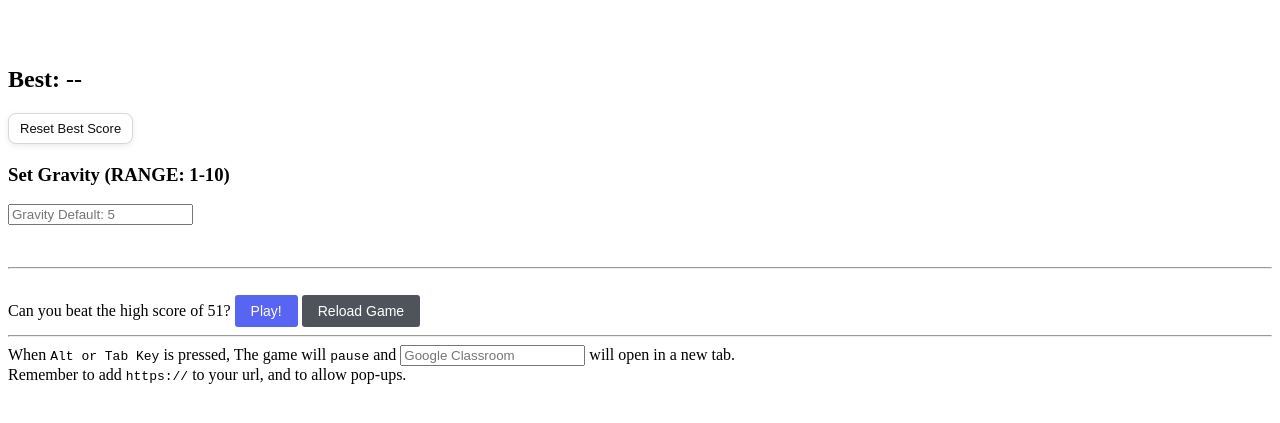
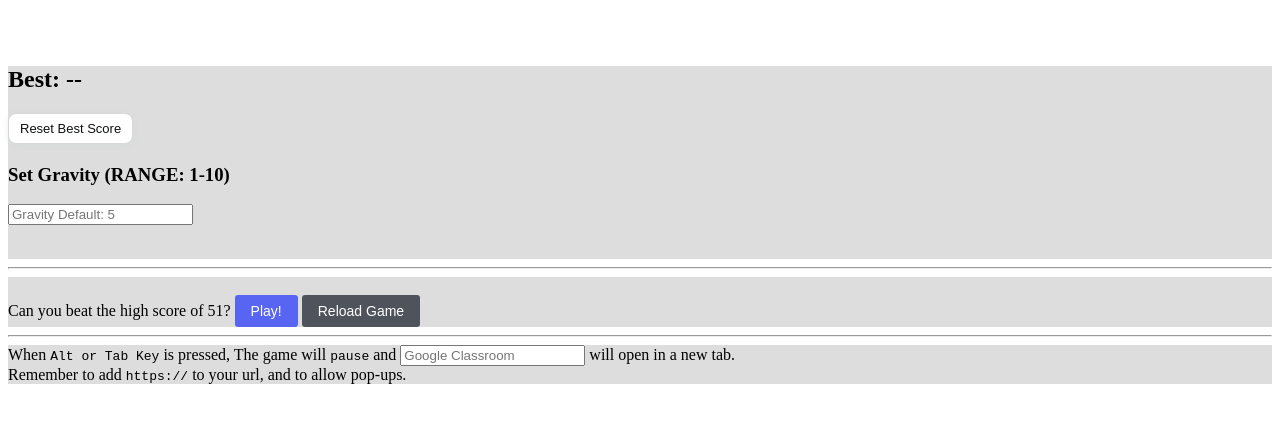
Before and after one commit to py660/py660.github.io, a plain HTML site: page webgame/index.html in a window 1280 px wide. Shown: the part 87-510 px from the top of the page. Drawn offline with Linux system fonts and the light colour scheme.

Commit message:
Update style.css

```diff
--- a/webgame/style.css
+++ b/webgame/style.css
@@ -1,4 +1,3 @@
-
 canvas{
     background:#000000  ;
     transition:background 0.3s;
@@ -6,6 +5,14 @@ canvas{
 canvas:hover{
     background:#e3e3e3;
     cursor: pointer;
+}
+section{
+    border:black;
+    background:#dddddd;
+    transition:background 0.2s;
+}
+section:hover{
+    background:#efefef;
 }
 #score{
     color:white;
@@ -124,3 +131,4 @@ a.button {
     text-decoration: none;
     color: initial;
 }
+/*CSS I FOUND*/
```
